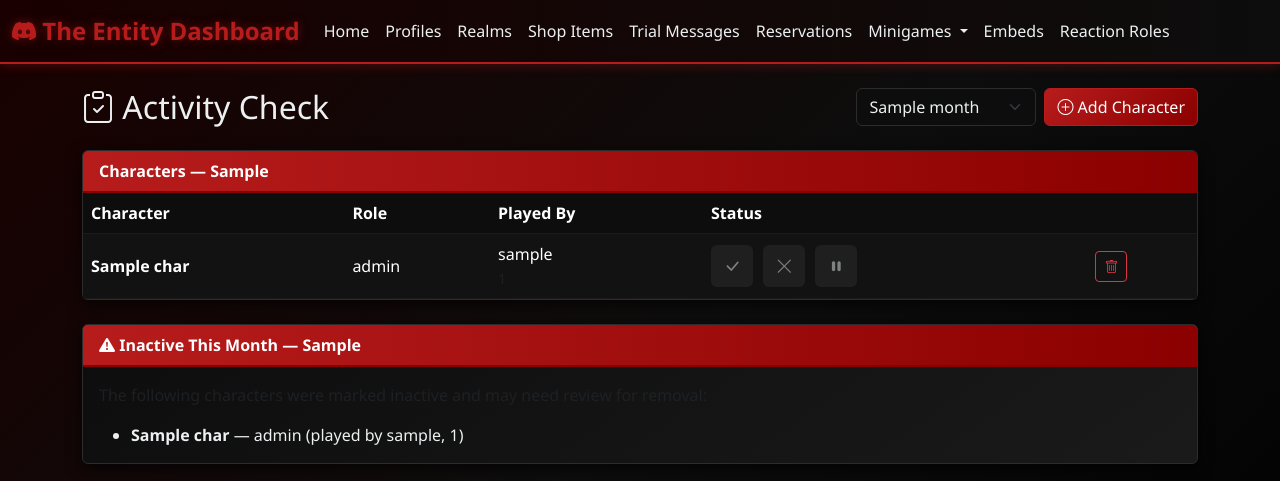
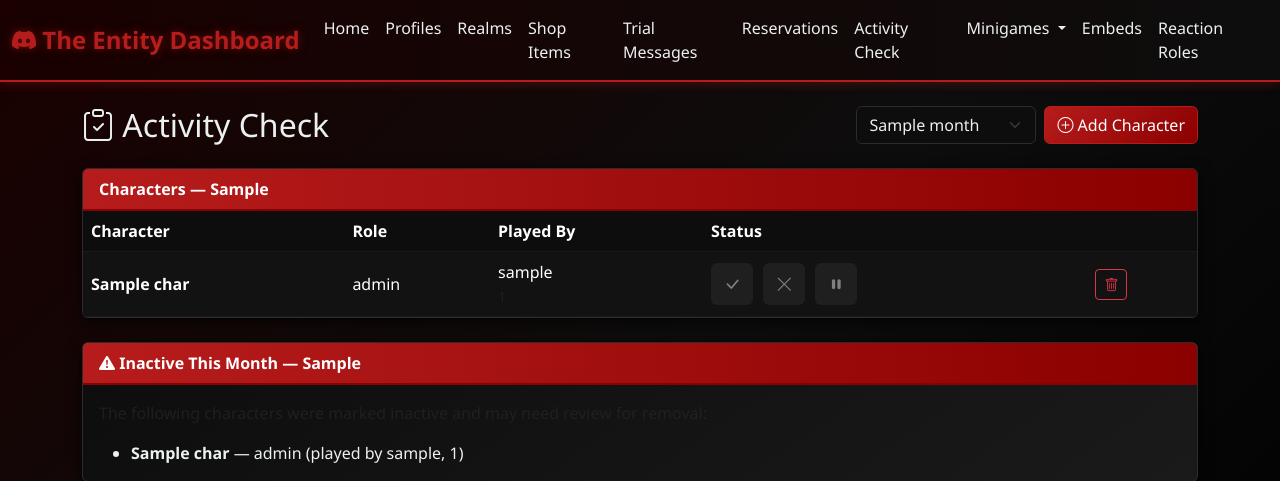
Before and after one commit to mothsnyx/entity, a Flask app: template templates/activity_check.html in a window 1280 px wide. Shown: the top 481 px of the page. Run offline with Flask 3, Linux system fonts and the light colour scheme; the template is opened without the code that fills it: most values are stand-ins (such as "Sample title", 1, 10 or a date in 2020); some libraries are stand-ins or nearby versions.

Commit message:
Add Activity Check link to navigation

```diff
--- a/templates/base.html
+++ b/templates/base.html
@@ -218,6 +218,9 @@
                     <li class="nav-item">
                         <a class="nav-link" href="/reservations">Reservations</a>
                     </li>
+                    <li class="nav-item">
+                        <a class="nav-link" href="/activity-check">Activity Check</a>
+                    </li>
                     <li class="nav-item dropdown">
                         <a class="nav-link dropdown-toggle" href="#" role="button" data-bs-toggle="dropdown">
                             Minigames
```
